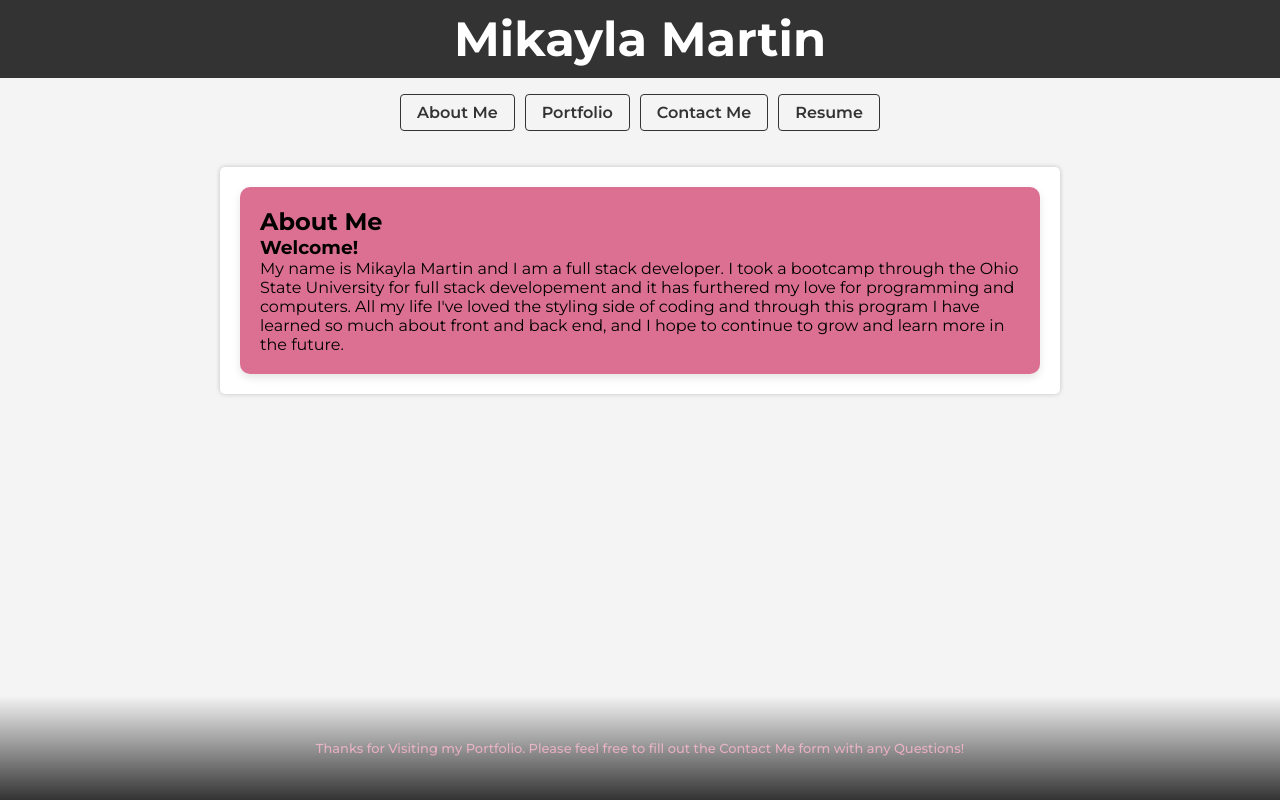
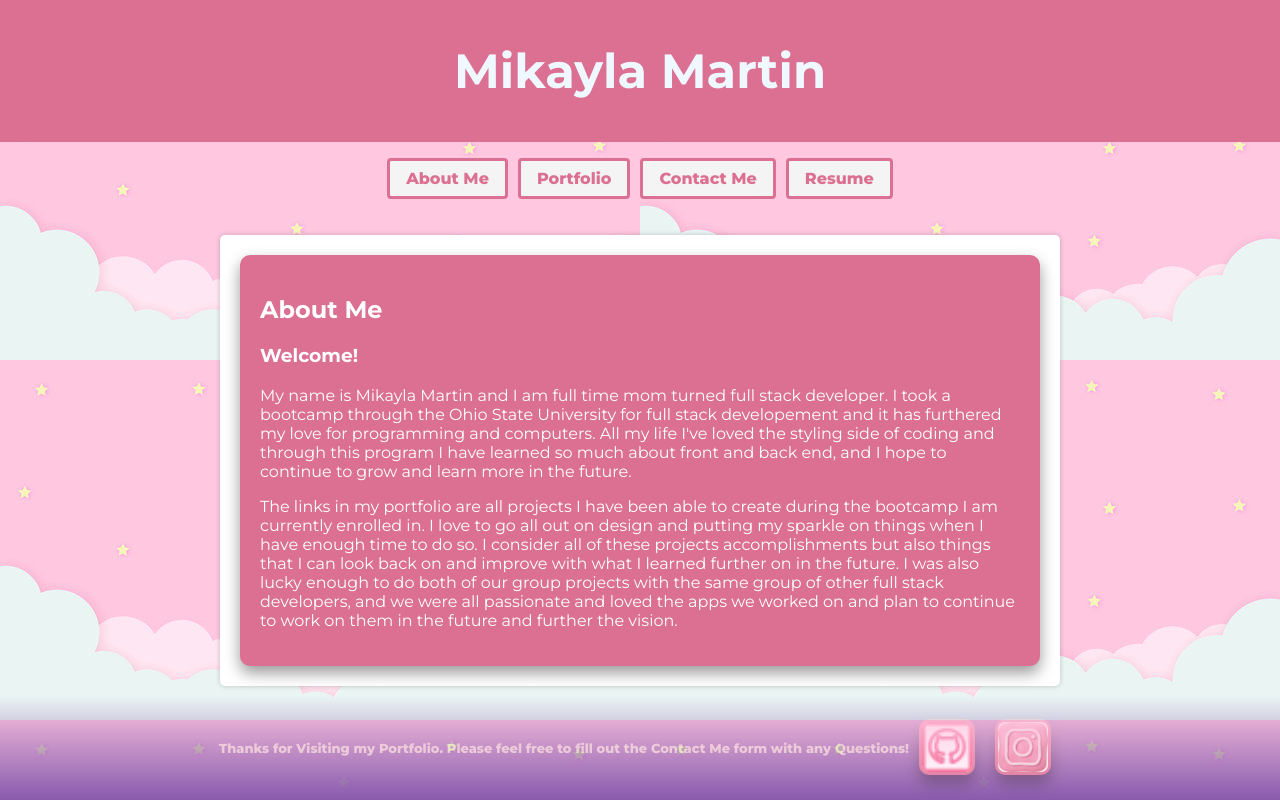
Before and after one commit to mikaylaakelly/React-Portfolio, a React (Vite) app: page / in a window 1280 px wide. Built offline with nearby package versions, Linux system fonts and the light colour scheme.

Commit message:
saving all changes before editing portfolio section, fixed css errors and added information to some sections

```diff
--- a/src/App.css
+++ b/src/App.css
@@ -1,13 +1,23 @@
 body {
     margin: 0;
     padding: 0;
+    display: flex;
+    flex-direction: column;
+    min-height: 100vh;
   }
+  body h1 {
+    text-align: center;
+    justify-content: center;
+    color: aliceblue;
+}
+
 
   .App {
+    background-image: url(/assets/backgound.jpg);
     display: flex;
     flex-direction: column;
     align-items: center;
-    background-color: #f4f4f4;
+    background-color: #f3efef;
     min-height: 100vh;
     font-family: "Montserrat", sans-serif;
 
@@ -22,10 +32,11 @@ body {
     max-width: 800px;
     margin-top: 20px;
     border-radius: 5px;
+
   }
 
   header {
-    background-color: #333;
+    background-color: palevioletred;
     color: white;
     padding: 10px 20px;
     width: 100%;
@@ -34,11 +45,11 @@ body {
   }
 
   footer {
-    background-color: #333;
+    background-color: #885aad;
     color: white;
     padding: 20px 0;
     text-align: center;
-    font-size: 16px;
+    font-size: 24px;
     font-weight: bold;
     width: 100%;
     position: fixed;
@@ -68,18 +79,25 @@ body {
 
   .navigation-link {
     text-decoration: none;
-    color: #333;
-    font-weight: 600;
+    color: palevioletred;
+    font-weight: 800;
     padding: 8px 16px;
     background-color: #f4f4f4;
-    border: 1px solid #333;
+    border: 3px solid palevioletred;
     border-radius: 4px;
     transition: background-color 0.3s, color 0.3s, border-color 0.3s;
     cursor: pointer;
   }
 
   .navigation-link:hover {
-    background-color: #555;
+    background-color: palevioletred;
     color: white;
-    border: 1px solid #555;
+    border: 1px solid palevioletred;
   }
+
+  @media screen and (max-width: 768px) {
+    footer {
+      font-size: 18px;
+      padding: 15px 0;
+    }
+  }
--- a/src/App.jsx
+++ b/src/App.jsx
@@ -1,42 +1,3 @@
-// import React, { useState, useEffect } from 'react';
-// import './App.css';
-// import Header from './components/Header/Header';
-// import AboutMe from './components/aboutMe/aboutMe';
-// import Resume from './components/Resume/Resume';
-// import Portfolio from './components/Portfolio/Portfolio';
-// import ContactMe from './components/ContactMe/ContactMe';
-// import Navbar from './components/Navbar/Navbar';
-// import Footer from './components/Footer/Footer';
-
-
-
-// function App() {
-//   const [selectedSection, setSelectedSection] = useState('AboutMe');
-
-//   const handleNavigationClick = (section) => {
-//     setSelectedSection(section);
-//   };
-
-//   useEffect(() => {
-//   }, [selectedSection]);
-
-//   return (
-//     <div className="App">
-//       <Header />
-//       <Navbar onNavigationClick={handleNavigationClick} />
-//       <main>
-//         {selectedSection === 'aboutMe' && <AboutMe />}
-//         {selectedSection === 'resume' && <Resume />}
-//         {selectedSection === 'portfolio' && <Portfolio />}
-//         {selectedSection === 'contactMe' && <ContactMe />}
-//       </main>
-//       <Footer />
-//     </div>
-//   );
-// }
-
-// export default App;
-
 import React, { useState, useEffect } from 'react';
 import './App.css';
 import Header from './components/Header/Header';
@@ -48,7 +9,7 @@ import Navbar from './components/Navbar/Navbar';
 import Footer from './components/Footer/Footer';
 
 function App() {
-  const [selectedSection, setSelectedSection] = useState('aboutMe'); // Set initial value to 'aboutMe'
+  const [selectedSection, setSelectedSection] = useState('aboutMe');
 
   const handleNavigationClick = (section) => {
     setSelectedSection(section);
--- a/src/components/AboutMe/AboutMe.css
+++ b/src/components/AboutMe/AboutMe.css
@@ -2,11 +2,13 @@
     background-color: palevioletred;
     padding: 20px;
     border-radius: 10px;
-    box-shadow: 0 4px 8px rgba(0, 0, 0, 0.1);
+    box-shadow: 0 7px 15px rgba(0, 0, 0, .4);
+    color: white;
+    font-size: 20 px;
 }
 
-.about-me h2 h3{
+.about-me h1 {
+    text-align: center;
     color: white;
-    text-align: center;
 
 }
--- a/src/components/AboutMe/AboutMe.jsx
+++ b/src/components/AboutMe/AboutMe.jsx
@@ -6,11 +6,17 @@ function AboutMe() {
         <div className="about-me">
             <h2>About Me</h2>
             <h3>Welcome!</h3>
-            <p>My name is Mikayla Martin and I am a full stack developer.
+            <p>My name is Mikayla Martin and I am full time mom turned full stack developer.
                 I took a bootcamp through the Ohio State University for full stack developement and it has furthered
                 my love for programming and computers. All my life I've loved the styling side of coding and through this
                 program I have learned so much about front and back end, and I hope to continue to grow and learn more
                 in the future.
+            </p>
+            <p>The links in my portfolio are all projects I have been able to create during the bootcamp I am currently enrolled in. I love to go all
+                out on design and putting my sparkle on things when I have enough time to do so. I consider all of these projects accomplishments but also
+                things that I can look back on and improve with what I learned further on in the future. I was also lucky enough to do both of our group projects
+                with the same group of other full stack developers, and we were all passionate and loved the apps we worked on and plan to continue to work on them
+                in the future and further the vision.
             </p>
         </div>
     );
--- a/src/components/ContactMe/ContactMe.css
+++ b/src/components/ContactMe/ContactMe.css
@@ -7,12 +7,17 @@
 
   .contact-me h2 {
     color: white;
+    justify-content: center;
+    text-align: center;
   }
 
   .contact-me form {
     display: flex;
     flex-direction: column;
     align-items: center;
+    color: white;
+    border: 3px solid palevioletred;
+
   }
 
   .contact-me .form-group {
--- a/src/components/Footer/Footer.css
+++ b/src/components/Footer/Footer.css
@@ -1,12 +1,26 @@
 .footer {
-    width: 100vw;
+    position: fixed;
+    bottom: 0;
+    width: 100%;
     height: 4rem;
-    mask-image: linear-gradient(to bottom, transparent, #302c27);;
+    mask-image: linear-gradient(to bottom, transparent, #885aad);;
     display: flex;
     align-items: center;
     justify-content: center;
-    font-weight: 500;
+    font-weight: 800;
     font-size: small;
-    color: palevioletred;
+    color: rgb(219, 206, 210);
+
 
 }
+
+.footer img {
+
+    width: 50px;
+    height: 50px;
+    border: solid palevioletred;
+    border-radius: 10px;
+    background-color: white;
+    box-shadow: 0 7px 15px rgba(0, 0, 0, .4);
+
+}
--- a/src/components/Footer/Footer.jsx
+++ b/src/components/Footer/Footer.jsx
@@ -1,9 +1,17 @@
 import React from 'react';
+import Icon1 from '../../../assets/github-icon.png';
+import Icon2 from '../../../assets/instagram-icon.png';
 import './Footer.css';
+
+
 
 const Footer = () => {
   return (
-    <footer className="footer">Thanks for Visiting my Portfolio. Please feel free to fill out the Contact Me form with any Questions!</footer>
+    <footer className="footer">
+      <p>Thanks for Visiting my Portfolio. Please feel free to fill out the Contact Me form with any Questions!</p>
+      <a href='https://github.com/mikaylaakelly'><img src={Icon1} alt="GitHub" /></a>
+      <a href='https://www.instagram.com/mikaylaakelly'><img src={Icon2} alt="Instagram" /></a>
+      </footer>
   )
 }
 
--- a/src/components/Header/Header.css
+++ /dev/null
@@ -1,8 +0,0 @@
-h1 {
-    font-size: large;
-    font-weight: 600;
-    font-family: "Montserrat", sans-serif;
-    background-color: palevioletred;
-    color: whitesmoke;
-
-}
--- a/src/components/Portfolio/Portfolio.css
+++ b/src/components/Portfolio/Portfolio.css
@@ -0,0 +1,4 @@
+.portfolio {
+    text-align: center;
+
+}
--- a/src/components/Portfolio/Portfolio.jsx
+++ b/src/components/Portfolio/Portfolio.jsx
@@ -4,21 +4,21 @@ const projects = [
     {
         id: 1,
         title: 'Weather App',
-        description: 'An app that you can use to search for the weather in a city and be provided with that day\'s weather and a 5-day forecast.',
+        description: 'An app that you can use to search for the weather in a city and be provided with that days weather and a 5-day forecast.',
         githubLink: 'https://github.com/mikaylaakelly/module-6-weatherAPI',
         deployedLink: 'https://mikaylaakelly.github.io/module-6-weatherAPI/'
     },
   {
     id: 2,
     title: 'Work Day Scheduler',
-    description: 'A simple calendar app for scheduling your work day',
+    description: 'A simple calendar app for scheduling your work day.',
     githubLink: 'https://github.com/mikaylaakelly/module-5-calendar',
     deployedLink: 'https://mikaylaakelly.github.io/module-5-calendar/'
   },
   {
     id: 3,
     title: 'ReadMe Generator',
-    description: 'Fusce id orci convallis, maximus mi nec, ultricies ipsum. Nullam hendrerit lorem ut ex placerat.',
+    description: 'A command line series of prompts that you answer and the application will then generate a professional looking ReadMe for your project.',
     githubLink: 'https://github.com/mikaylaakelly/ReadMeGenerator',
     deployedLink: 'https://drive.google.com/file/d/1LspdURNtchZHVwCS5sCkwSPtpY9nlRaH/view'
   },
@@ -32,7 +32,7 @@ const projects = [
   {
     id: 5,
     title: 'Recipe Place',
-    description: 'A group project where we created an app that can search for recipes and ingredients that you have on hand, and returns a list of recipes you can make. You can then save the recipes you like to use later',
+    description: 'A group project where we created an app that can search for recipes and ingredients that you have on hand, and returns a list of recipes you can make. You can then save the recipes you like to use later.',
     githubLink: 'https://github.com/Ashloraptor/MARJ',
     deployedLink: 'https://ashloraptor.github.io/MARJ/'
   },
@@ -65,7 +65,7 @@ function Portfolio() {
 }
 
 export default Portfolio;
-// export default Portfolio;
+
 
 // This is from activity 24/solved/components/pages/aboutpage THIS IS HOW I WANT THE PORTFOLIO PAGE TO LOOK
 // export default function AboutPage() {
@@ -120,15 +120,7 @@ export default Portfolio;
 //             </div>
 //           </div>
 //         </section>
-//         <p>
-//           Lorem ipsum dolor sit amet consectetur adipisicing elit. Repellendus
-//           tenetur maiores, dolor iusto dolorum ullam, natus deleniti blanditiis
-//           impedit suscipit sed magnam alias in, repellat expedita hic explicabo
-//           architecto soluta. About us Lorem ipsum, dolor sit amet consectetur
-//           adipisicing elit. Velit voluptate exercitationem quaerat pariatur
-//           mollitia, excepturi, voluptatem eveniet a dolor nobis ex veniam totam
-//           nostrum temporibus ad omnis nam rerum eligendi.
-//         </p>
+
 //       </div>
 //     );
 //   }
--- a/src/index.css
+++ b/src/index.css
@@ -1,7 +1,16 @@
-body, h1, h2, h3, p {
-    margin: 0;
-    padding: 0;
+/* h1, h2 {
+  text-align: center;
+
 }
+
+body, h3, p {
+  margin: 10;
+  padding: 5;
+  color: white;
+
+}
+ */
+
 
 body {
   font-family: "Montserrat", sans-serif;
```
Also changed, not shown: assets/github-icon.png (added), assets/instagram-icon.png (added). Lines whose indentation alone changed are shown as unchanged.
